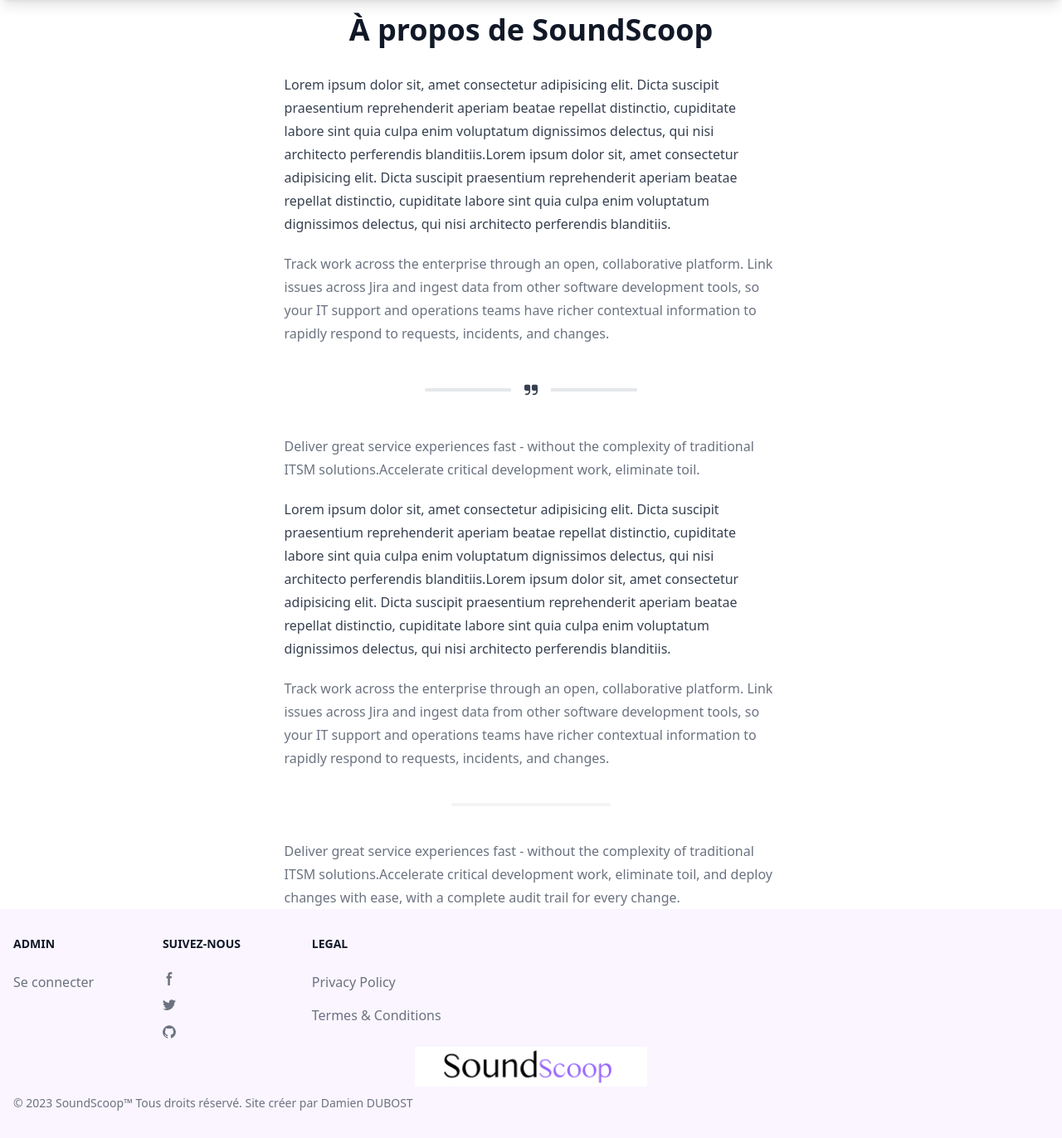
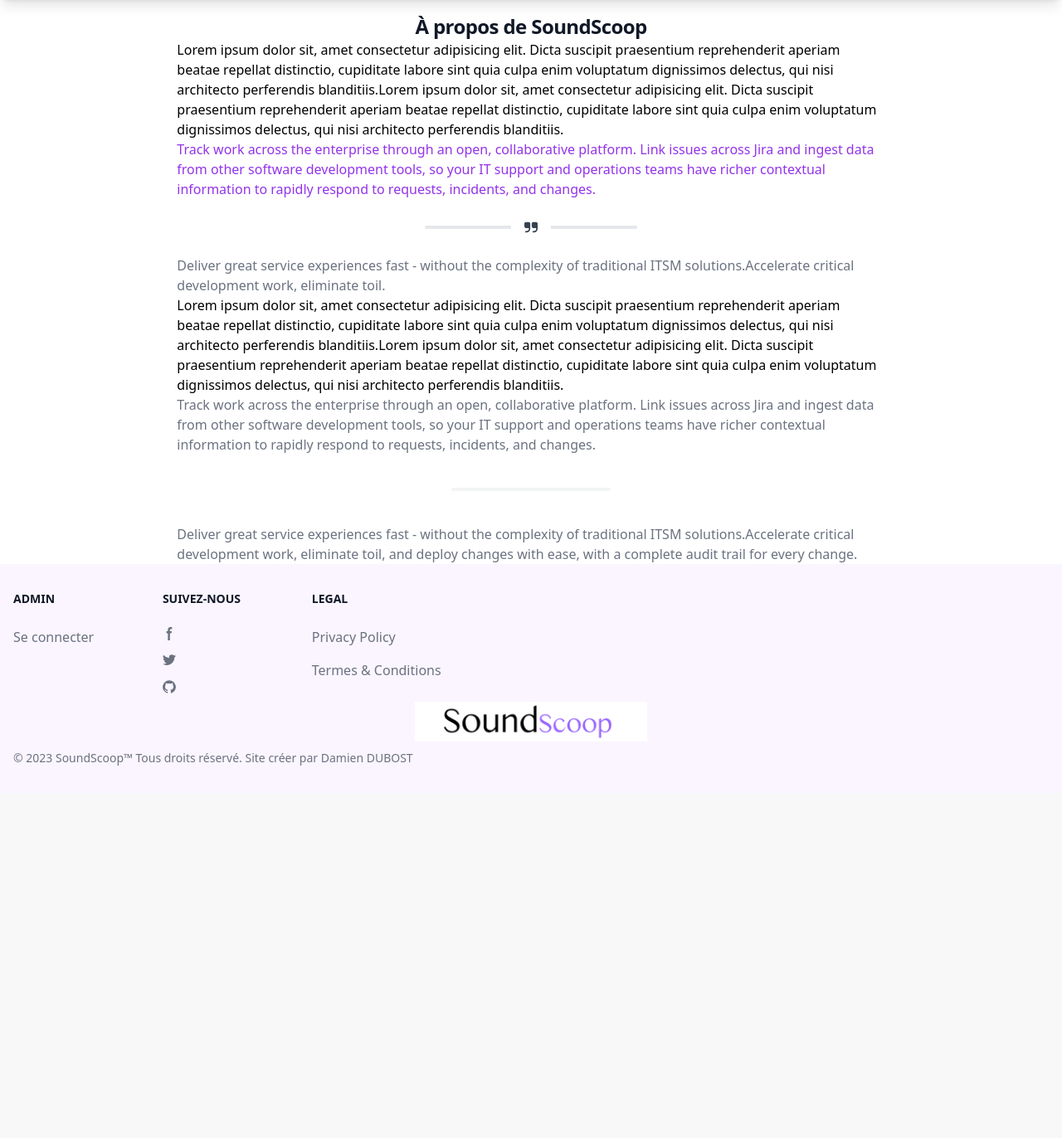
Before and after one commit to ddubost6998/dwwm-pe7v-php-soundscoop, a PHP site: page /about.php in a window 1280 px wide. Shown: the part 80-1452 px from the top of the page at 83% size. After the commit the page ends 1003 px from the top, so only its background shows below. Run offline with PHP 8.4, Linux system fonts and the light colour scheme; some libraries are stand-ins or nearby versions.

Commit message:
Modification de la page À propos

```diff
--- a/about.php
+++ b/about.php
@@ -2,12 +2,12 @@
 require_once 'layout/header.php';
 ?>
 
-<main class="prose mx-auto mt-24">
-    <h1 class="text-center">À propos de SoundScoop</h1>
+<main class="w-2/3 mx-auto mt-24">
+    <h1 class="text-xl font-bold text-center leading-tight tracking-tight text-gray-900 md:text-2xl dark:text-white">À propos de SoundScoop</h1>
 
     <p>Lorem ipsum dolor sit, amet consectetur adipisicing elit. Dicta suscipit praesentium reprehenderit aperiam beatae repellat distinctio, cupiditate labore sint quia culpa enim voluptatum dignissimos delectus, qui nisi architecto perferendis blanditiis.Lorem ipsum dolor sit, amet consectetur adipisicing elit. Dicta suscipit praesentium reprehenderit aperiam beatae repellat distinctio, cupiditate labore sint quia culpa enim voluptatum dignissimos delectus, qui nisi architecto perferendis blanditiis.<br>
 
-    <p class="text-gray-500 dark:text-gray-400">Track work across the enterprise through an open, collaborative platform. Link issues across Jira and ingest data from other software development tools, so your IT support and operations teams have richer contextual information to rapidly respond to requests, incidents, and changes.</p>
+    <p class="text-purple-600 dark:text-gray-400">Track work across the enterprise through an open, collaborative platform. Link issues across Jira and ingest data from other software development tools, so your IT support and operations teams have richer contextual information to rapidly respond to requests, incidents, and changes.</p>
     <div class="inline-flex items-center justify-center w-full">
         <hr class="w-64 h-1 my-8 bg-gray-200 border-0 rounded dark:bg-gray-700">
         <div class="absolute px-4 -translate-x-1/2 bg-white left-1/2 dark:bg-gray-900">
--- a/index.php
+++ b/index.php
@@ -10,12 +10,10 @@ if ($stmt === false) {
     echo "Erreur lors de la requête";
     exit;
 }
-
-
 ?>
 
 <main class="w-4/5 mx-auto mt-24">
-    <h1 class="text-center">Bienvenue sur SoundScoop</h1>
+    <h1 class="text-xl font-bold text-center leading-tight tracking-tight text-gray-900 md:text-2xl dark:text-white">Bienvenue sur SoundScoop</h1>
 
     <div class="my-32">
         <a href="article1.php" class="mt-16 flex flex-col items-center bg-purple-300 border border-gray-200 rounded-lg shadow md:flex-row md:max-w-xl hover:bg-gray-100 dark:border-gray-700 dark:bg-gray-800 dark:hover:bg-gray-700">
```
